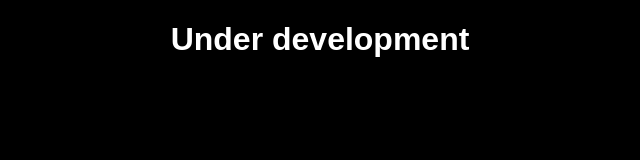
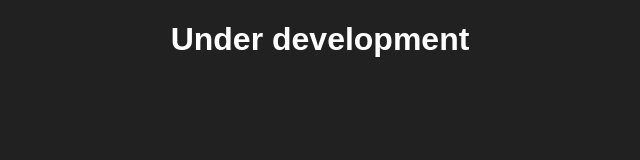
Before and after one commit to ingmarinho/ingmar.dev, a plain HTML site: page index.html in a window 1280 px wide. Shown: the whole page, without its empty margins (320-960 px from the left). Drawn offline with Linux system fonts and the light colour scheme.

Commit message:
Update main.css

```diff
--- a/css/main.css
+++ b/css/main.css
@@ -1,5 +1,5 @@
 body {
-    background: #000;
+    background: rgb(34, 33, 33);
     font-family: Arial, Helvetica, sans-serif;
 }
 
```
